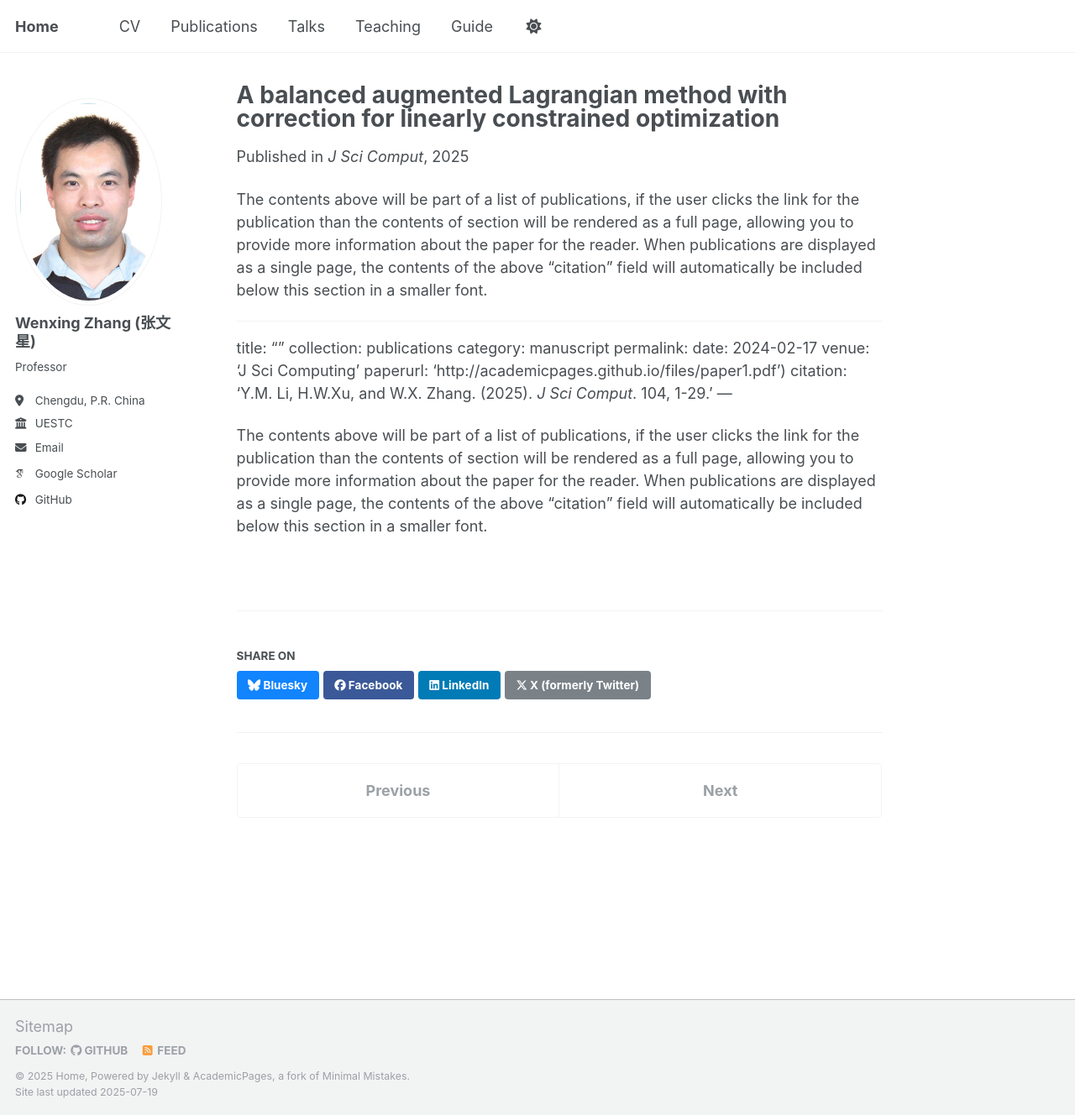
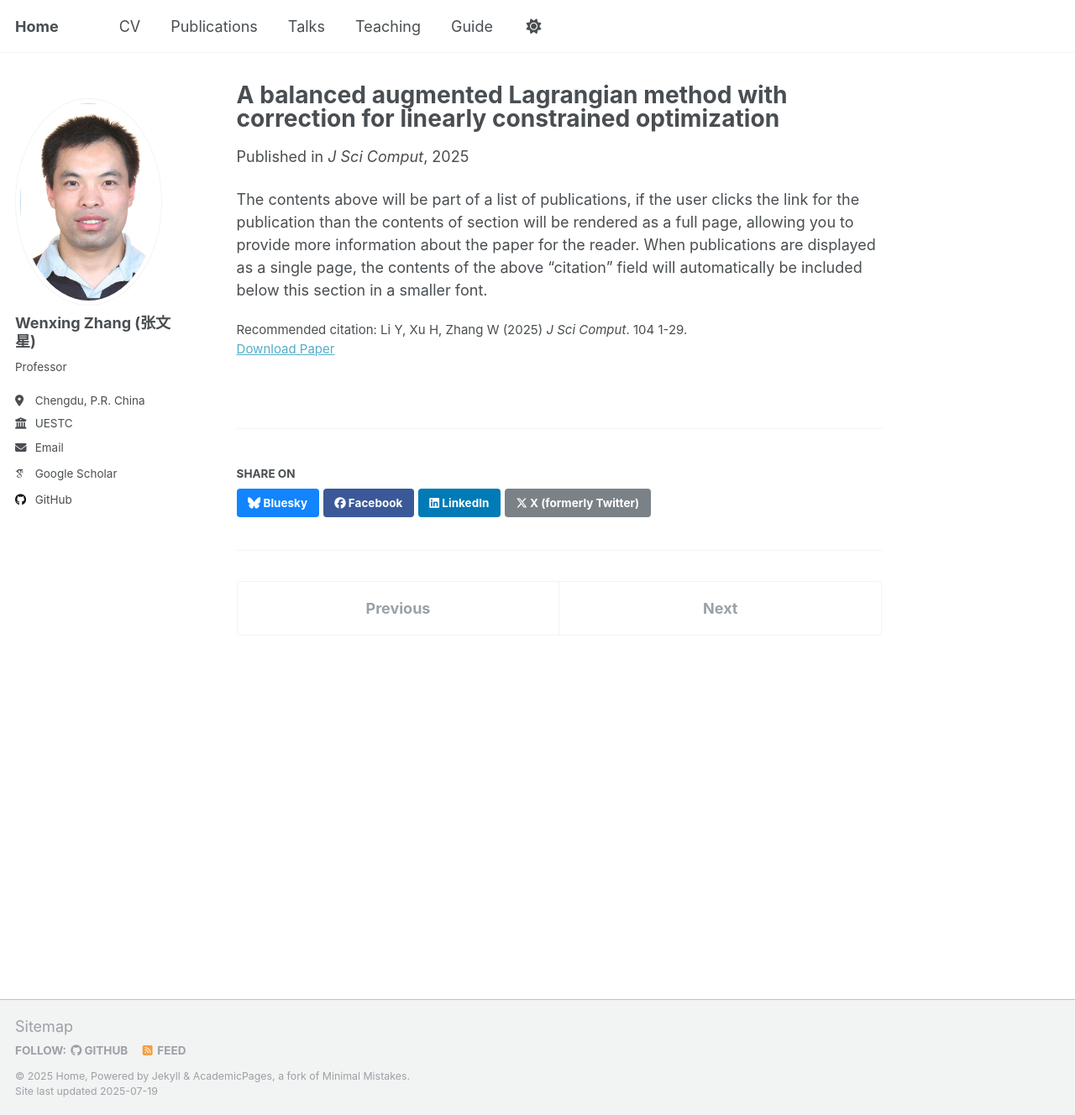
Before and after one commit to WenxingZhang/WenxingZhang.github.io, a Jekyll site: the page built from _publications/2024-02-17-paper-title-number-4.md, in a window 1280 px wide and 1328 px high. Shown: the whole window at 84% size. Built offline with Jekyll 4.4.1, drawn with Linux system fonts in a browser that asks for light colours; some web fonts are replaced; a script that is not in the unit is left out.

Commit message:
Update 2024-02-17-paper-title-number-4.md

```diff
--- a/_publications/2024-02-17-paper-title-number-4.md
+++ b/_publications/2024-02-17-paper-title-number-4.md
@@ -7,21 +7,7 @@ excerpt: 'This paper is about the number 2. The number 3 is left for future work
 date: 2025-6-01
 venue: 'J Sci Comput'
 paperurl: 'https://link.springer.com/article/10.1007/s10915-025-02935-9'
+citation: 'Li Y, Xu H, Zhang W (2025) <i>J Sci Comput</i>. 104 1-29.'
 ---
 
 The contents above will be part of a list of publications, if the user clicks the link for the publication than the contents of section will be rendered as a full page, allowing you to provide more information about the paper for the reader. When publications are displayed as a single page, the contents of the above "citation" field will automatically be included below this section in a smaller font.
-
-
-
----
-title: ""
-collection: publications
-category: manuscript
-permalink:
-date: 2024-02-17
-venue: 'J Sci Computing'
-paperurl: 'http://academicpages.github.io/files/paper1.pdf')
-citation: 'Y.M. Li, H.W.Xu, and W.X. Zhang. (2025). <i>J Sci Comput</i>. 104, 1-29.'
----
-
-The contents above will be part of a list of publications, if the user clicks the link for the publication than the contents of section will be rendered as a full page, allowing you to provide more information about the paper for the reader. When publications are displayed as a single page, the contents of the above "citation" field will automatically be included below this section in a smaller font.
```
